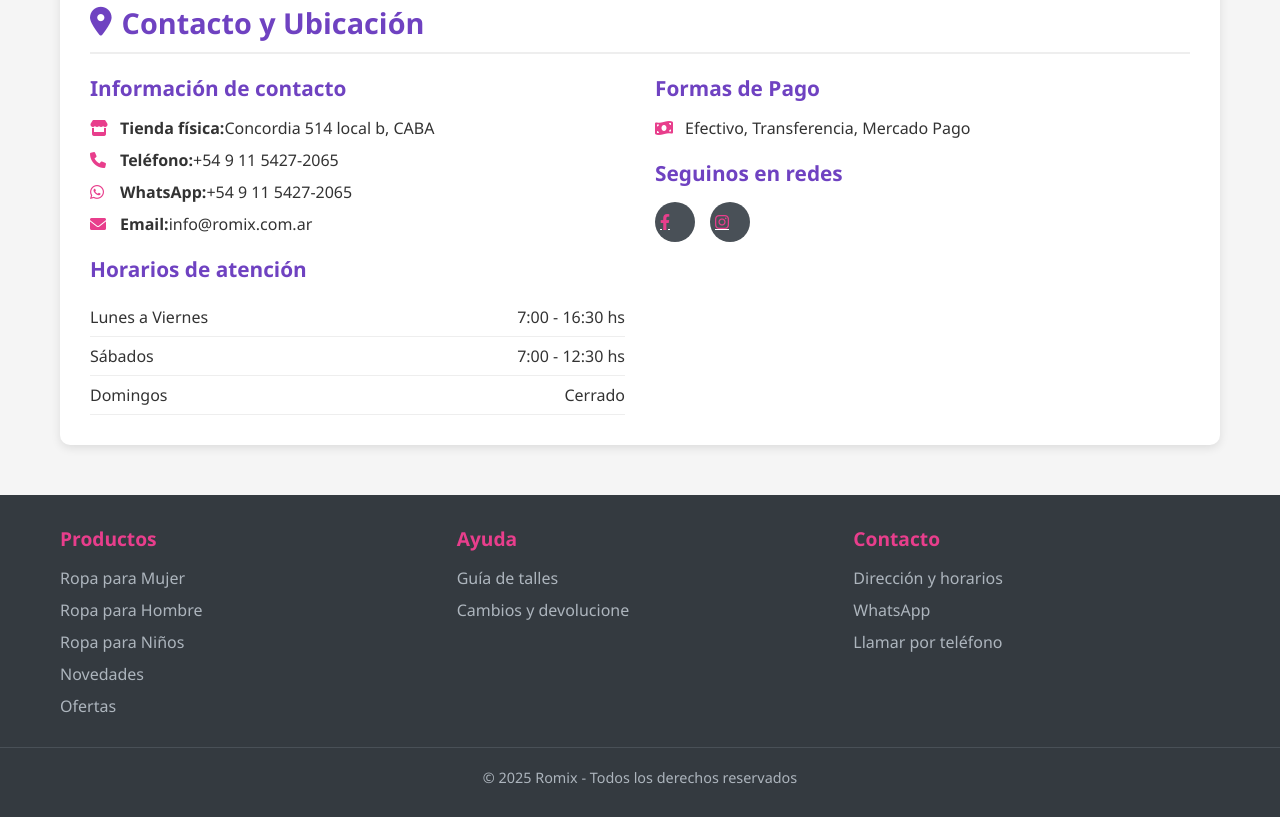
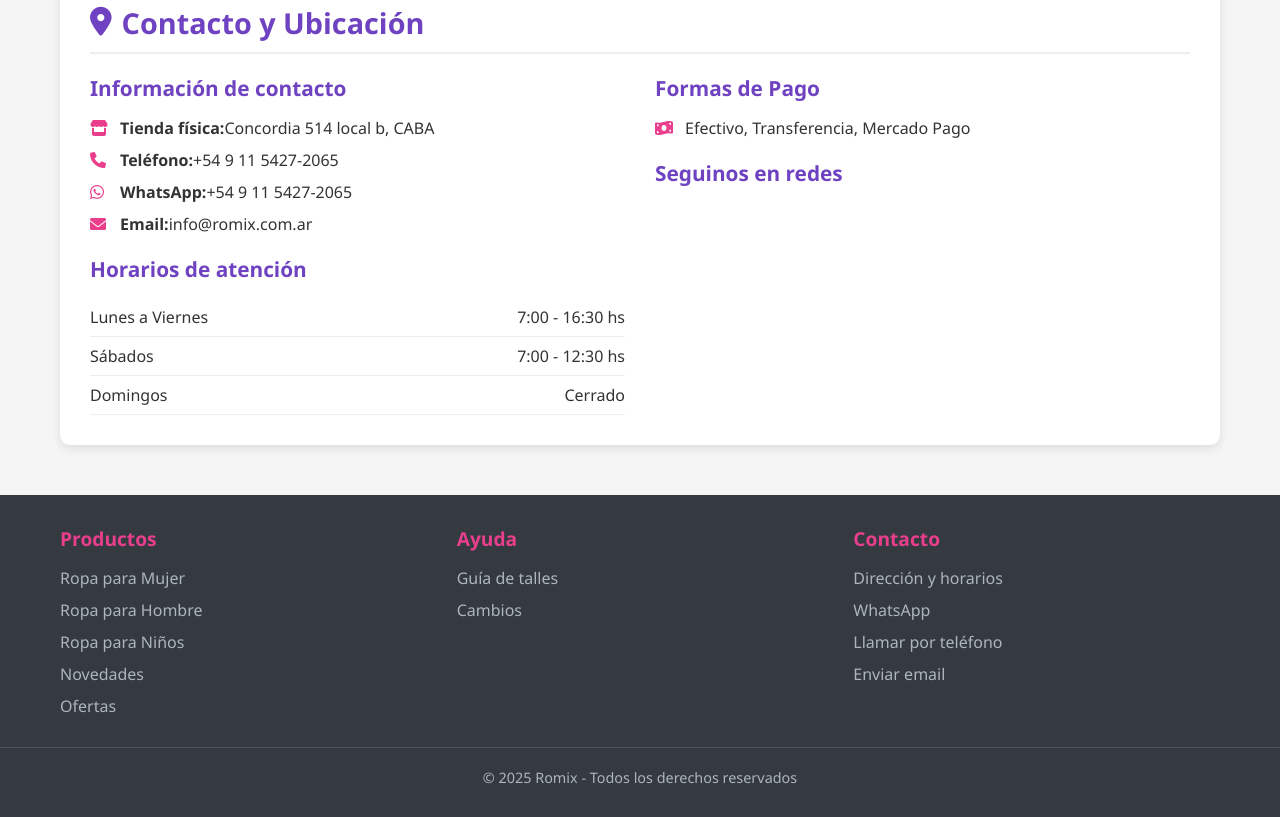
Before and after one commit to leanflores2002-ui/ROMIX-pgw, a plain HTML site: page index.html in a window 1280 px wide. Shown: the part 4212-5029 px from the top of the page. Drawn offline with nearby package versions, Linux system fonts and the light colour scheme.

Commit message:
index.html

```diff
--- a/index.html
+++ b/index.html
@@ -1380,9 +1380,6 @@
                     <h3>Formas de Pago</h3>
                     <p><i class="fas fa-money-bill-wave"></i> Efectivo, Transferencia, Mercado Pago</p>
                     <h3 style="margin-top: 20px;">Seguinos en redes</h3>
-                    <div class="social-links">
-                        <a href="#"><i class="fab fa-facebook-f"></i></a>
-                        <a href="#"><i class="fab fa-instagram"></i></a>
                     </div>
                 </div>
             </div>
@@ -1419,7 +1416,7 @@
                 <h4>Ayuda</h4>
                 <ul>
                     <li><a href="#">Guía de talles</a></li>
-                    <li><a href="#">Cambios y devolucione</a></li>
+                    <li><a href="#">Cambios </a></li>
                 </ul>
             </div>
             <div class="footer-column">
@@ -1428,6 +1425,7 @@
                     <li><a href="#contacto">Dirección y horarios</a></li>
                     <li><a href="https://wa.me/5491154272065">WhatsApp</a></li>
                     <li><a href="tel:+5491154272065">Llamar por teléfono</a></li>
+                    <li><a href="mailto:info@romix.com.ar">Enviar email</a></li>
                 </ul>
             </div>
         </div>
@@ -1789,5 +1787,4 @@
 
         // Inicializar controles de cantidad al cargar la página
         document.addEventListener('DOMContentLoaded', initializeQuantityControls);
-
     </script>
```
